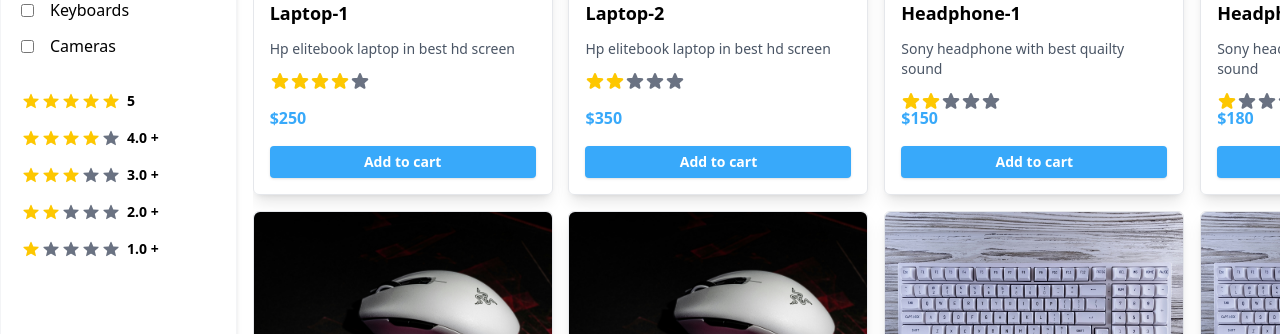
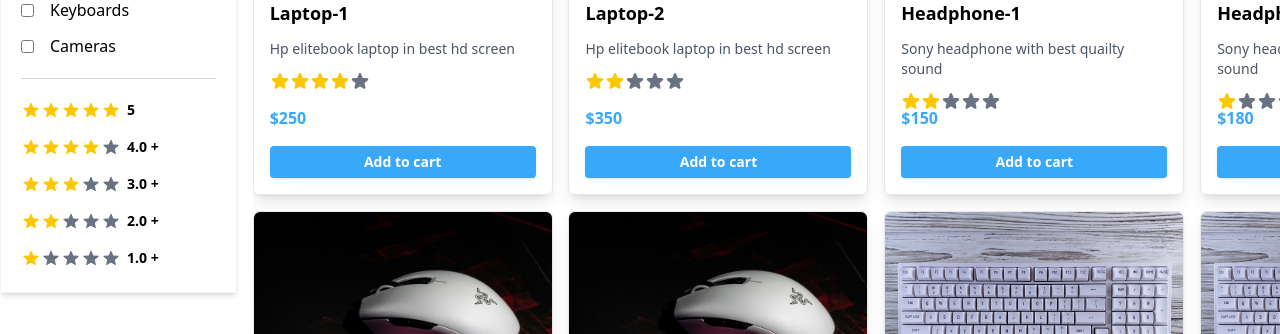
Before and after one commit to omerali6093/React-FilterPage, a React (Vite) app: page / in a window 1280 px wide. Shown: the part 357-691 px from the top of the page. Built offline with nearby package versions, Linux system fonts and the light colour scheme.

Commit message:
styling add

```diff
--- a/src/App.jsx
+++ b/src/App.jsx
@@ -41,9 +41,10 @@
 
             <div className="mx-auto w-[1500px] mt-10  grid grid-cols-12 gap-4">
 
-                <div className="category-filter-section p-5 border shadow-md border-gray-100 col-span-2">
+                <div className="category-filter-section h-[540px] p-5 border shadow-md border-gray-100 col-span-2">
                     < CategoryFilter selectedCategories={selectedCategory} onchangeCategory={onchangeCategoryHandler}/>
-                    <div className="rating-filter mt-8">
+                    <div className="border-b border-gray-300 pt-2"></div>
+                    <div className="rating-filter mt-5">
                     < RatingFilter />
                     </div>
                 </div>
```
